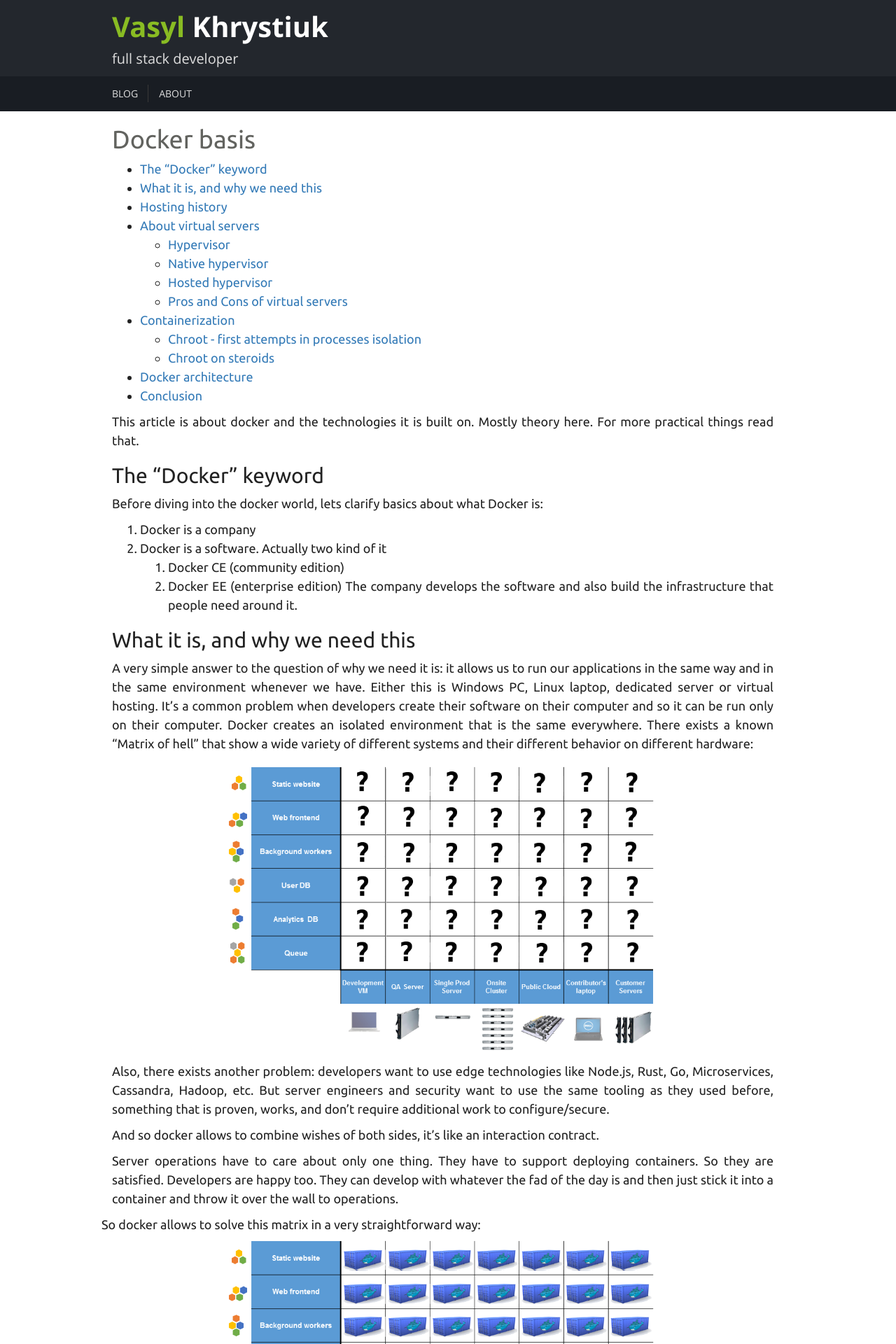
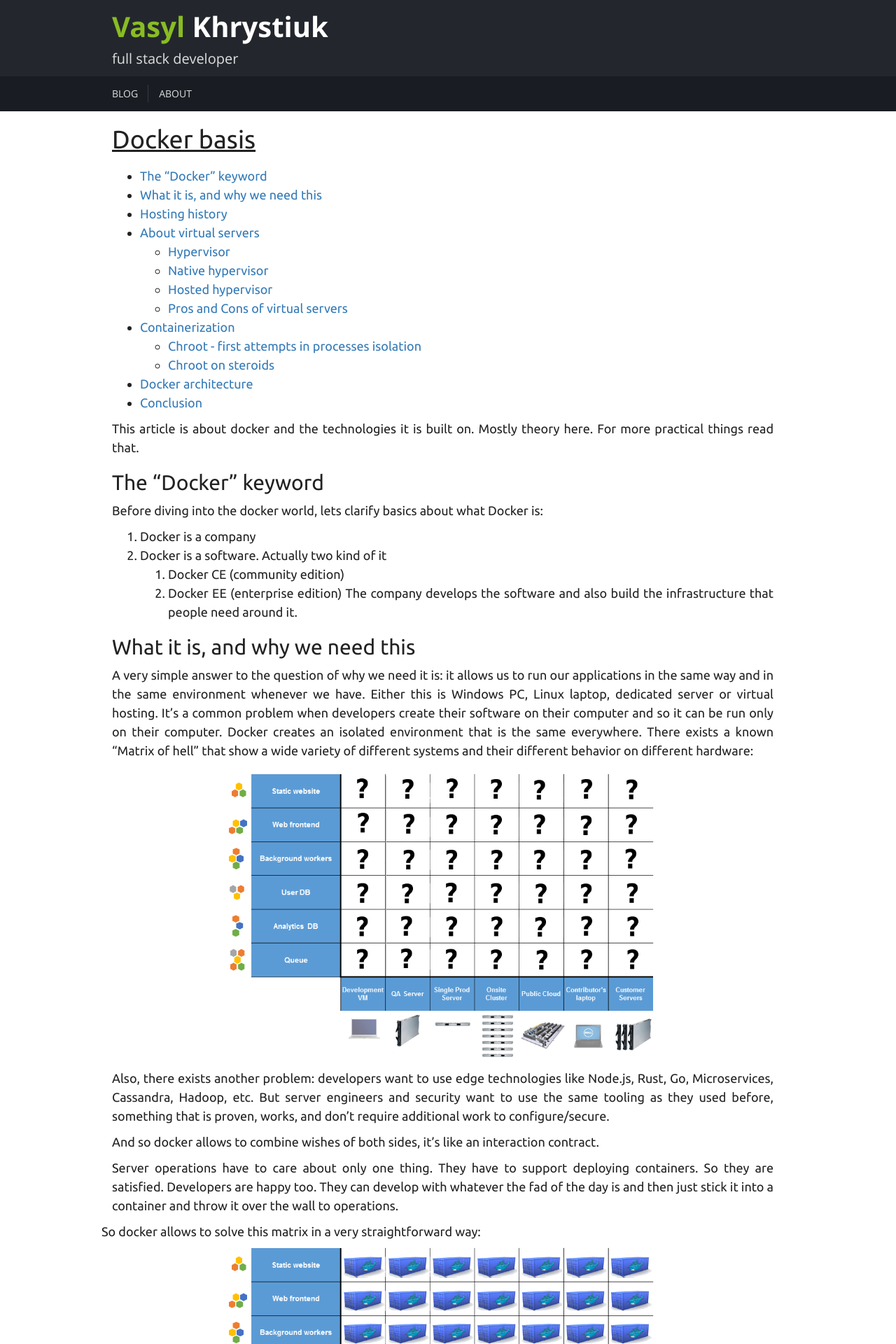
Before and after one commit to msangel/msangel.github.io, a Jekyll site: the page built from _posts/2019-06-08-docker.md, in a window 1280 px wide. Shown: the top 1920 px of the page at 70% size. Built offline with Jekyll 4.4.1, drawn with Linux system fonts in a browser that asks for light colours; our own code applies the rules of GitHub Pages for plain Markdown files; comment, search, counter and statistics services are not loaded.

Commit message:
header fixes tries

```diff
--- a/_posts/2019-06-08-docker.md
+++ b/_posts/2019-06-08-docker.md
@@ -5,6 +5,7 @@ date: 2019-06-08 03:06:00 Z
 
 {:.no_toc}
 # {{ page.title }}
+{: style='text-decoration: underline; margin-bottom: 20px; color: #222222;' }
 
 * TOC
 {:toc}
```
